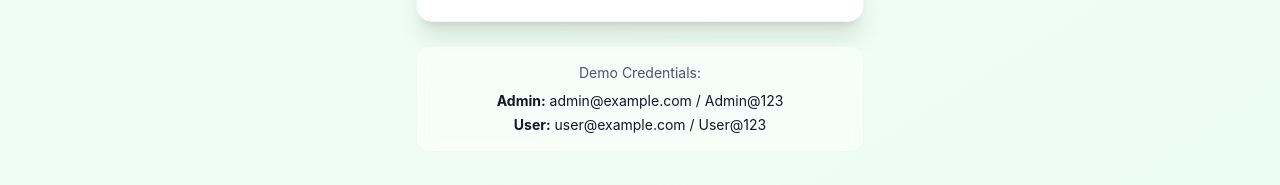
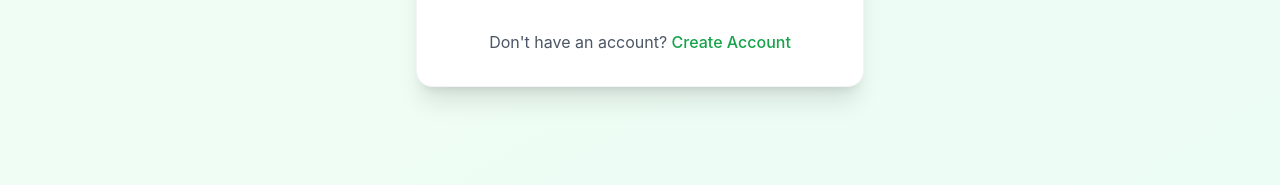
Before and after one commit to its-m4npreet/groceryMart, a React (Vite) app in the folder frontend/: page /login in a window 1280 px wide. Shown: the part 767-952 px from the top of the page. Built offline with nearby package versions, Linux system fonts and the light colour scheme; no server answers; what axios-retry would draw is missing.

Commit message:
feat: remove demo credentials section from login page

```diff
--- a/frontend/src/pages/auth/LoginPage.jsx
+++ b/frontend/src/pages/auth/LoginPage.jsx
@@ -166,21 +166,6 @@ const LoginPage = () => {
             </p>
           </div>
         </div>
-
-        {/* Demo Credentials */}
-        <div className="mt-6 p-4 bg-white/50 backdrop-blur rounded-xl border border-gray-100">
-          <p className="text-sm text-gray-600 text-center mb-2">
-            Demo Credentials:
-          </p>
-          <div className="text-sm text-center space-y-1">
-            <p>
-              <strong>Admin:</strong> admin@example.com / Admin@123
-            </p>
-            <p>
-              <strong>User:</strong> user@example.com / User@123
-            </p>
-          </div>
-        </div>
       </motion.div>
     </div>
   );
```
